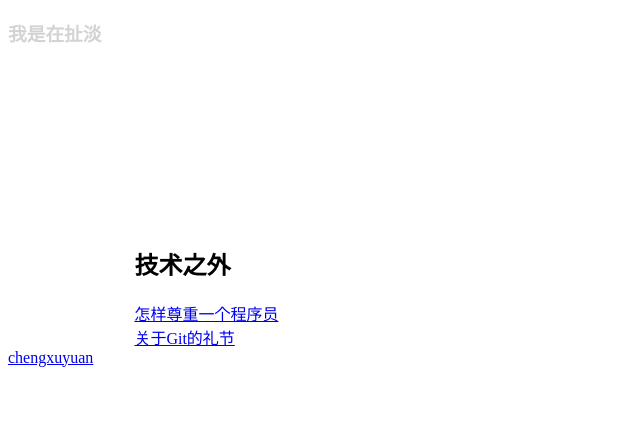
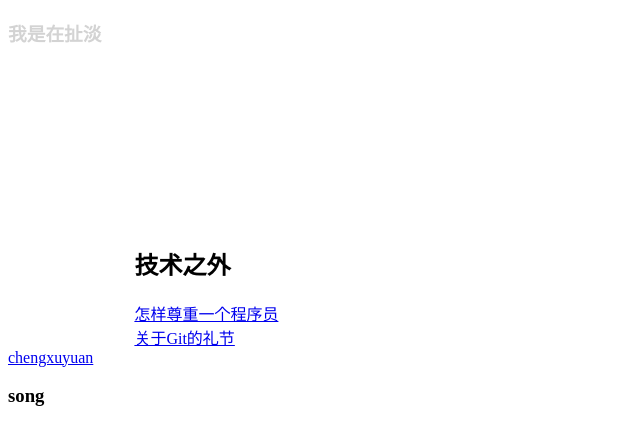
Before and after one commit to songyuequan/songyuequan.github.com, a plain HTML site: page index.html in a window 1280 px wide. Shown: the full height of the page, 0-640 px from the left. Drawn offline with Linux system fonts and the light colour scheme.

Commit message:
Update index.html

```diff
--- a/index.html
+++ b/index.html
@@ -20,5 +20,6 @@
   <a href="http://www.yinwang.org/blog-cn/2015/03/11/git-etiquette/">关于Git的礼节</a>
   </div>
   <a href="articals/index.html">chengxuyuan</a>
+  <h3>song<h3>
   </body>
 </html>
```
